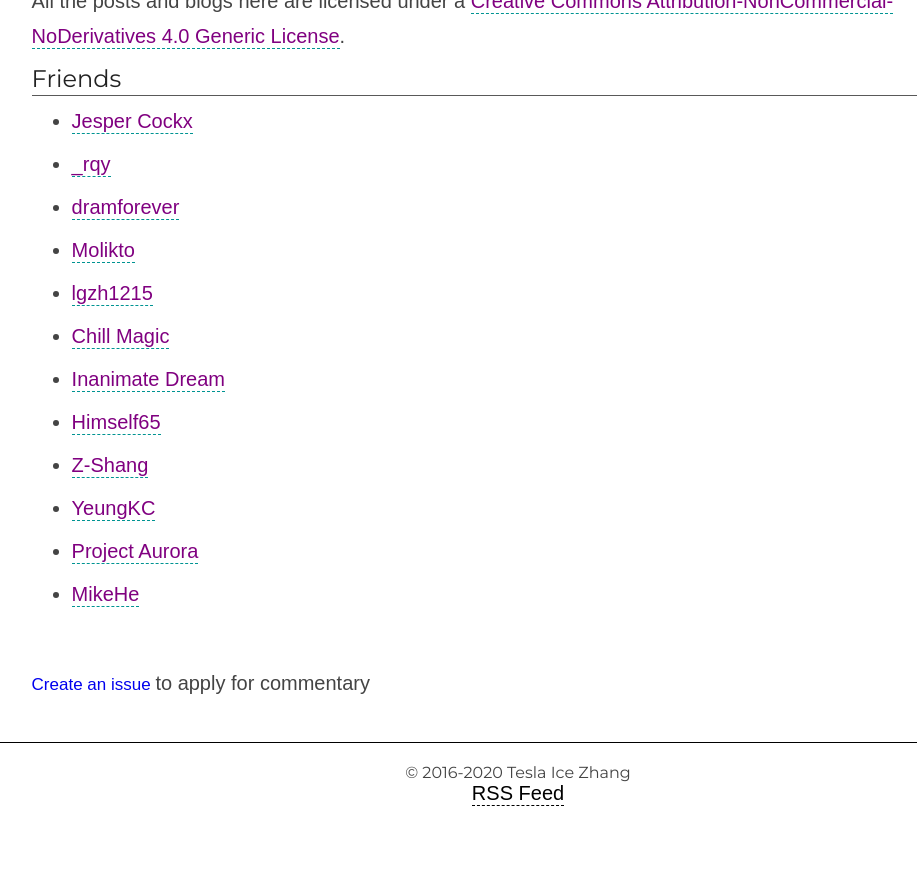
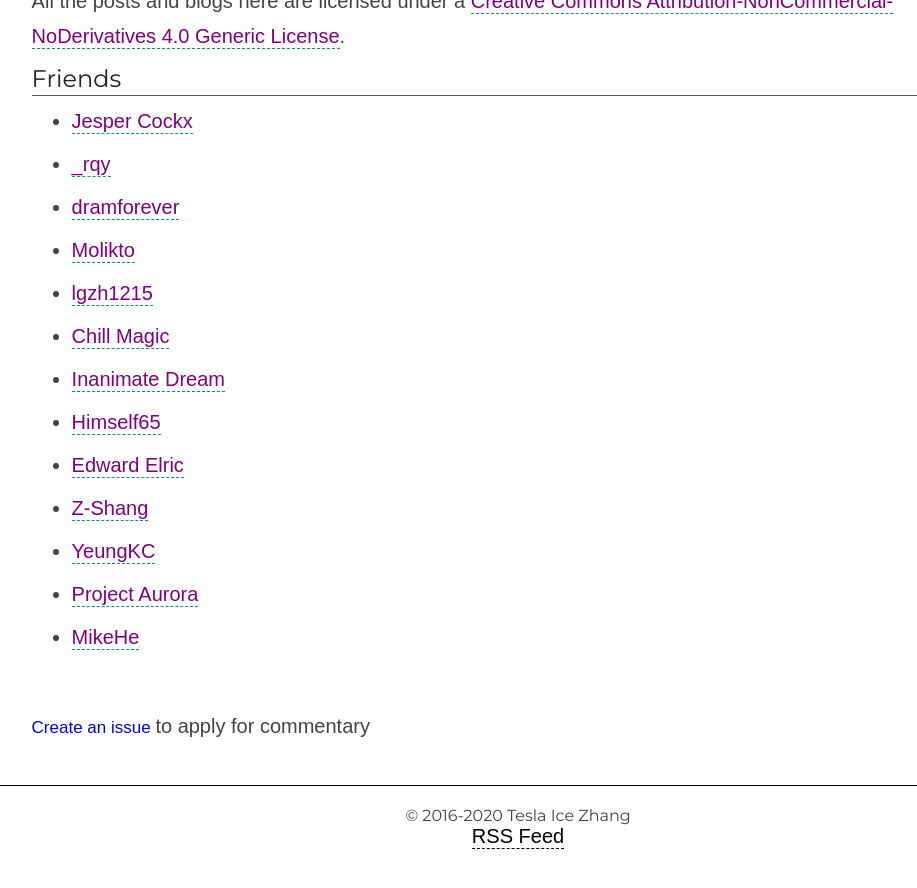
Before and after one commit to anqurvanillapy/ice1000.github.io, a Jekyll site: the page built from assets/pages/about.md, in a window 1280 px wide and 900 px high, scrolled down 1144 px. Shown: the top 888 px of the window, without its empty margins (122-1039 px from the left). Built offline with Jekyll 4.4.1, drawn with Linux system fonts in a browser that asks for light colours; before the commit the page ends 2001 px from its top, so only the background shows below that.

Commit message:
Add ed40

```diff
--- a/_data/links.yml
+++ b/_data/links.yml
@@ -124,6 +124,9 @@
   name_cn: 扩散性百万甜面包
   url: http://himself65.com
 
+- name: Edward Elric
+  url: https://edward40.com
+
 - name: Z-Shang
   url: http://gilgamesh.me
 
```
